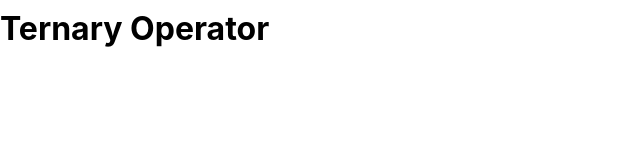
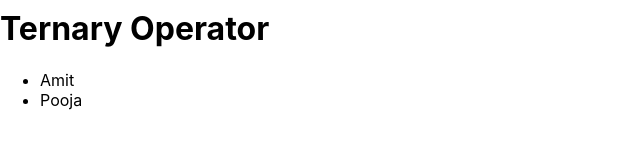
Before and after one commit to anjaliraut1125-alt/React, a React (Create React App) app: page / in a window 1280 px wide. Shown: the part 639-788 px from the top of the page, without its empty margins (0-644 px from the left). Built offline with nearby package versions, Linux system fonts and the light colour scheme.

Commit message:
extra work

```diff
--- a/src/App.js
+++ b/src/App.js
@@ -7,6 +7,7 @@ import About from './Pages/About';
 import Counter from './Pages/Counter';
 import Conditional from './Pages/Conditional';
 import Ternary from './Pages/Ternary';
+import Studentlist from './Pages/Studentlist';
 
 function App() {
   return (
@@ -20,6 +21,8 @@ function App() {
 
     <Conditional/>
     <Ternary/>
+
+    <Studentlist/>
     </>
 
   );
--- /dev/null
+++ b/src/Pages/Studentlist.js
@@ -0,0 +1,35 @@
+import React from "react";
+
+function Studentlist(){
+    // keys in recat
+    const users = [
+        {id: 1, name: "Amit"},
+        {id: 2, name: "Pooja"}
+    ];
+
+    return (
+        <ul>
+            {users.map((user) => (
+                <li key={user.id}>{user.name} </li>
+            ))}
+        </ul>
+    );
+
+    // Lists in React
+    // const students = ["Anjali" , "Aarti" , "Ram" , "Mohan"];
+
+    // return (
+    //     <>
+    //     <ol>
+    //         {students.map((name) => (
+
+    //             <li>{name}</li>
+    //         ))}
+    //     </ol>
+    //     </>
+    // );
+
+
+}
+
+export default Studentlist;
```
